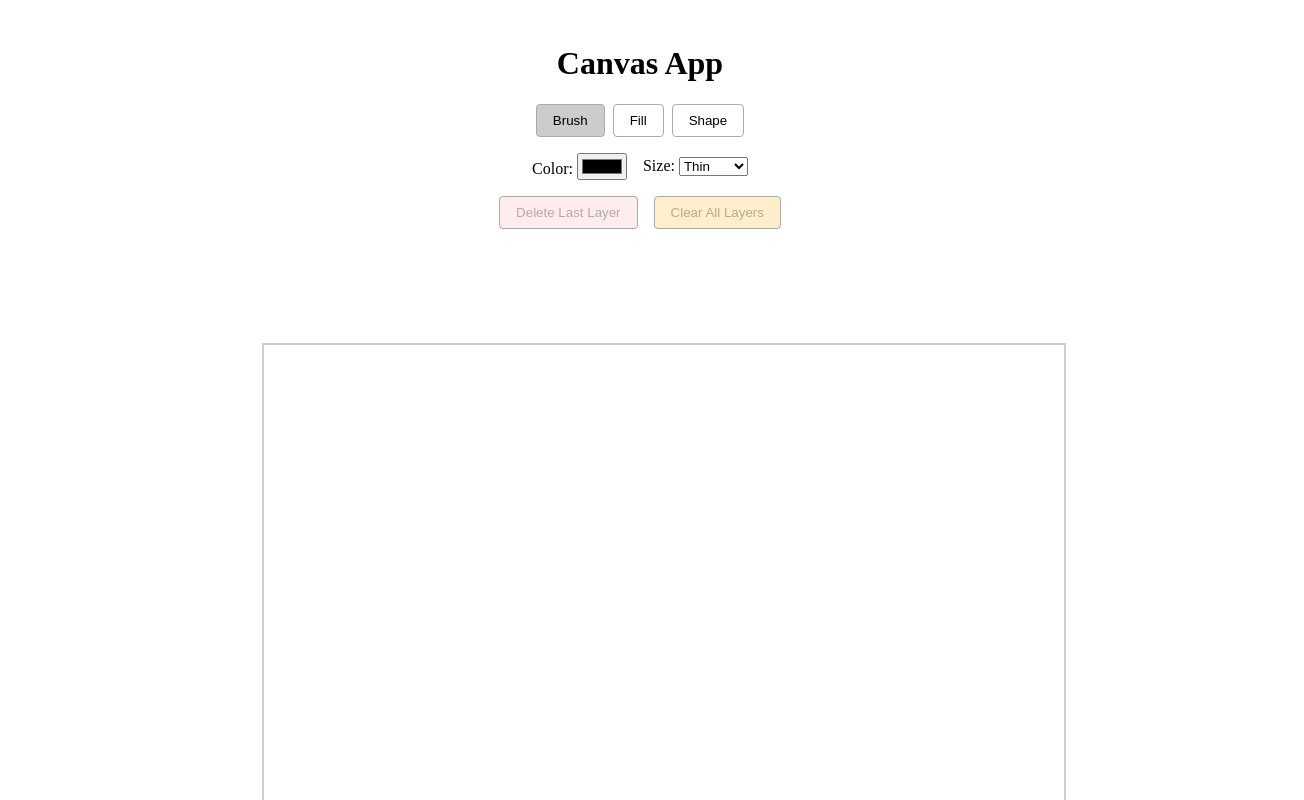
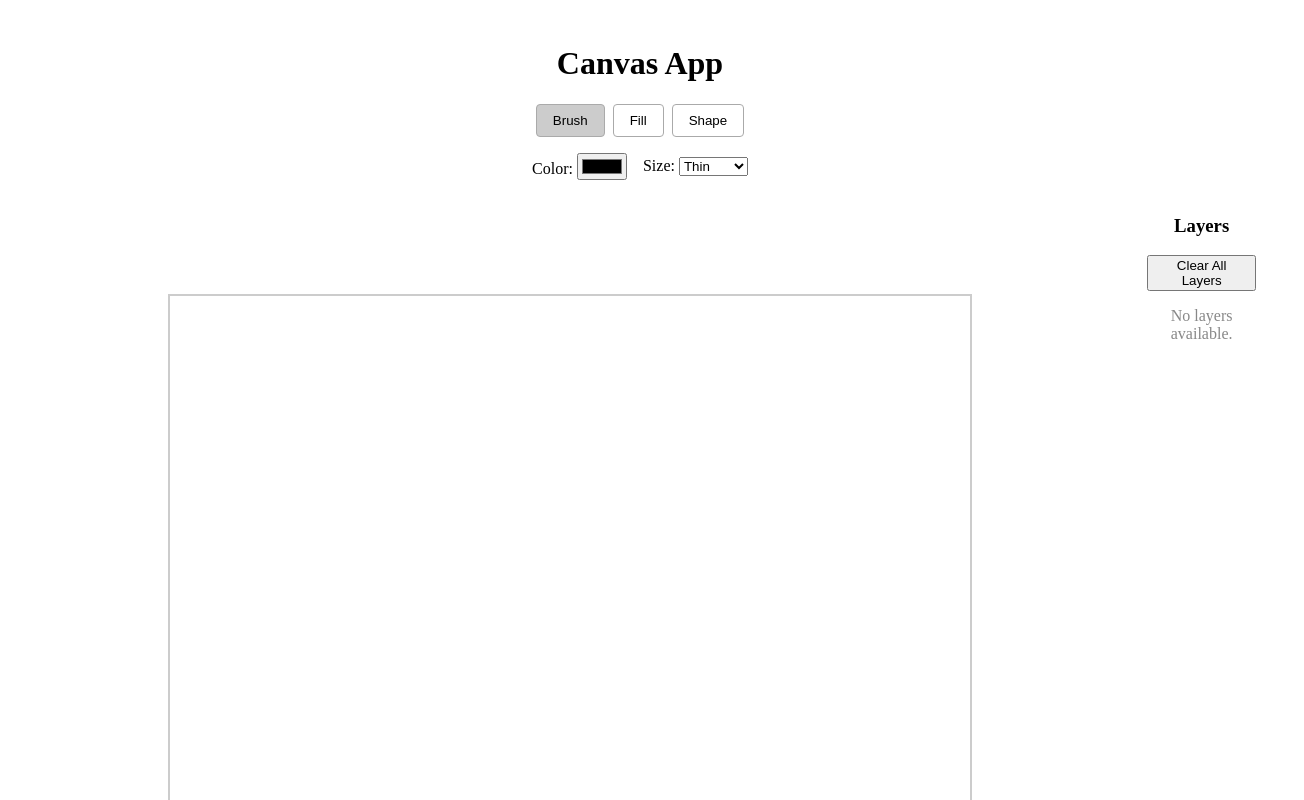
Before and after one commit to SanShaoQian/canvas, a React (Create React App) app: page / in a window 1280 px wide. Shown: the top 800 px of the page, 1304 px wide, since content can reach past the window. Built offline with nearby package versions, Linux system fonts and the light colour scheme.

Commit message:
Add layers

```diff
--- a/src/App.tsx
+++ b/src/App.tsx
@@ -1,13 +1,17 @@
 import React from "react";
 import ControlPanel from "./components/ControlPanel";
 import CanvasBrushTool from "./components/CanvasBrushTool";
+import LayersPanel from "./components/LayersPanel";
 
 const App: React.FC = () => {
   return (
     <div style={{ textAlign: "center", padding: "1rem" }}>
       <h1>Canvas App</h1>
       <ControlPanel />
-      <CanvasBrushTool />
+      <div style={{ display: "flex", justifyContent: "center", alignItems: "flex-start", gap: "2rem" }}>
+        <CanvasBrushTool />
+        <LayersPanel />
+      </div>
     </div>
   );
 };
--- a/src/components/CanvasBrushTool.tsx
+++ b/src/components/CanvasBrushTool.tsx
@@ -14,7 +14,7 @@ const CanvasBrushTool: React.FC = observer(() => {
     canvas.style.left = "0";
     canvas.style.pointerEvents = "none";
     canvas.style.zIndex = (toolStore.layers.length + 1).toString();
-    toolStore.addLayer(canvas);
+    toolStore.addLayer(toolStore.toString(), canvas);
     containerRef.current?.appendChild(canvas);
     return canvas;
   };
--- a/src/components/ControlPanel.tsx
+++ b/src/components/ControlPanel.tsx
@@ -4,16 +4,6 @@ import toolStore from "../store/ToolStore";
 
 const ControlPanel: React.FC = observer(() => {
   const tools = ["brush", "fill", "shape"] as const;
-
-  const handleDeleteLast = () => {
-    if (toolStore.layers.length > 0) {
-      toolStore.removeLayer(toolStore.layers.length - 1);
-    }
-  };
-
-  const handleClearAll = () => {
-    toolStore.clearLayers();
-  };
 
   return (
     <div
@@ -69,49 +59,19 @@ const ControlPanel: React.FC = observer(() => {
 
         {toolStore.selectedTool === "brush" && (
           <label>
-            Size: {" "}
+            Size:{" "}
             <select
               value={toolStore.brushSize}
               onChange={(e) =>
                 toolStore.setBrushSize(Number(e.target.value) as 5 | 10 | 15)
               }
             >
-                <option value={5}>Thin</option>
-                <option value={10}>Regular</option>
-                <option value={15}>Thick</option>
+              <option value={5}>Thin</option>
+              <option value={10}>Regular</option>
+              <option value={15}>Thick</option>
             </select>
           </label>
         )}
-      </div>
-
-      <div style={{ display: "flex", gap: "1rem" }}>
-        <button
-          onClick={handleDeleteLast}
-          disabled={toolStore.layers.length === 0}
-          style={{
-            padding: "0.5rem 1rem",
-            border: "1px solid #aaa",
-            backgroundColor: "#ffecec",
-            borderRadius: "4px",
-            cursor: "pointer",
-          }}
-        >
-          Delete Last Layer
-        </button>
-
-        <button
-          onClick={handleClearAll}
-          disabled={toolStore.layers.length === 0}
-          style={{
-            padding: "0.5rem 1rem",
-            border: "1px solid #aaa",
-            backgroundColor: "#ffeecc",
-            borderRadius: "4px",
-            cursor: "pointer",
-          }}
-        >
-          Clear All Layers
-        </button>
       </div>
     </div>
   );
--- /dev/null
+++ b/src/components/LayersPanel.tsx
@@ -0,0 +1,40 @@
+import React from 'react';
+import { observer } from 'mobx-react-lite';
+import toolStore from "../store/ToolStore";
+
+const LayersPanel : React.FC = observer(() => {
+    return (
+        <div className="layers-panel">
+            <h3>Layers</h3>
+            <button onClick={() => toolStore.clearLayers()}>Clear All Layers</button>
+            <div className="layers-list">
+                {toolStore.layers.length === 0 ? (
+                    <div style={{ margin: '16px 0', color: '#888' }}>
+                        No layers available.
+                    </div>
+                ) : (
+                    toolStore.layers.map(([layerName], idx) => (
+                        <div key={idx} className="layer-box" style={{
+                            border: '1px solid #ccc',
+                            borderRadius: '4px',
+                            padding: '8px',
+                            margin: '8px 0',
+                            display: 'flex',
+                            alignItems: 'center',
+                            justifyContent: 'space-between'
+                        }}>
+                            <span>
+                                <b>Layer {idx + 1}</b>
+                                <br />
+                                {layerName}
+                            </span>
+                            <button onClick={() => toolStore.removeLayer(idx)}>Delete</button>
+                        </div>
+                    ))
+                )}
+            </div>
+        </div>
+    );
+});
+
+export default LayersPanel;
--- a/src/store/ToolStore.ts
+++ b/src/store/ToolStore.ts
@@ -1,11 +1,13 @@
 import { makeObservable, observable, action } from "mobx";
+
+type LayerTuple = [String, HTMLCanvasElement]
 
 class ToolStore {
   selectedTool: "brush" | "fill" | "shape" = "brush";
   selectedColor: string = "#000000";
   brushSize: 5 | 10 | 15 = 5;
   shape: "circle" | "rectangle" | "triangle" = "circle";
-  layers: HTMLCanvasElement[] = [];
+  layers: LayerTuple[] = [];
 
   constructor() {
     makeObservable(this, {
@@ -39,12 +41,12 @@ class ToolStore {
     this.shape = shape;
   }
 
-  addLayer(canvas: HTMLCanvasElement) {
-    this.layers.push(canvas);
+  addLayer(name: String, canvas: HTMLCanvasElement) {
+    this.layers.push([name, canvas]);
   }
 
   removeLayer(index: number) {
-    const layer = this.layers[index];
+    const layer = this.layers[index][1];
     if (layer && layer.parentElement) {
       layer.parentElement.removeChild(layer);
     }
@@ -53,12 +55,25 @@ class ToolStore {
 
   clearLayers() {
     this.layers.forEach(layer => {
-      if (layer.parentElement) {
-        layer.parentElement.removeChild(layer);
+      if (layer[1].parentElement) {
+        layer[1].parentElement.removeChild(layer[1]);
       }
     });
     this.layers = [];
   }
+
+    toString(): string {
+    let str = `Tool: ${toolStore.selectedTool}, \n`;
+    if (toolStore.selectedTool === "brush") {
+      const sizeLabel = toolStore.brushSize === 5 ? "thin" : toolStore.brushSize === 10 ? "regular" : "thick";
+      str += `Size: ${sizeLabel}, \n`;
+    }
+    if (toolStore.selectedTool === "shape") {
+      str += `Shape: ${toolStore.shape}, \n`;
+    }
+    str += `Color: ${toolStore.selectedColor} \n`;
+    return str;
+  };
 }
 
 const toolStore = new ToolStore();
```
